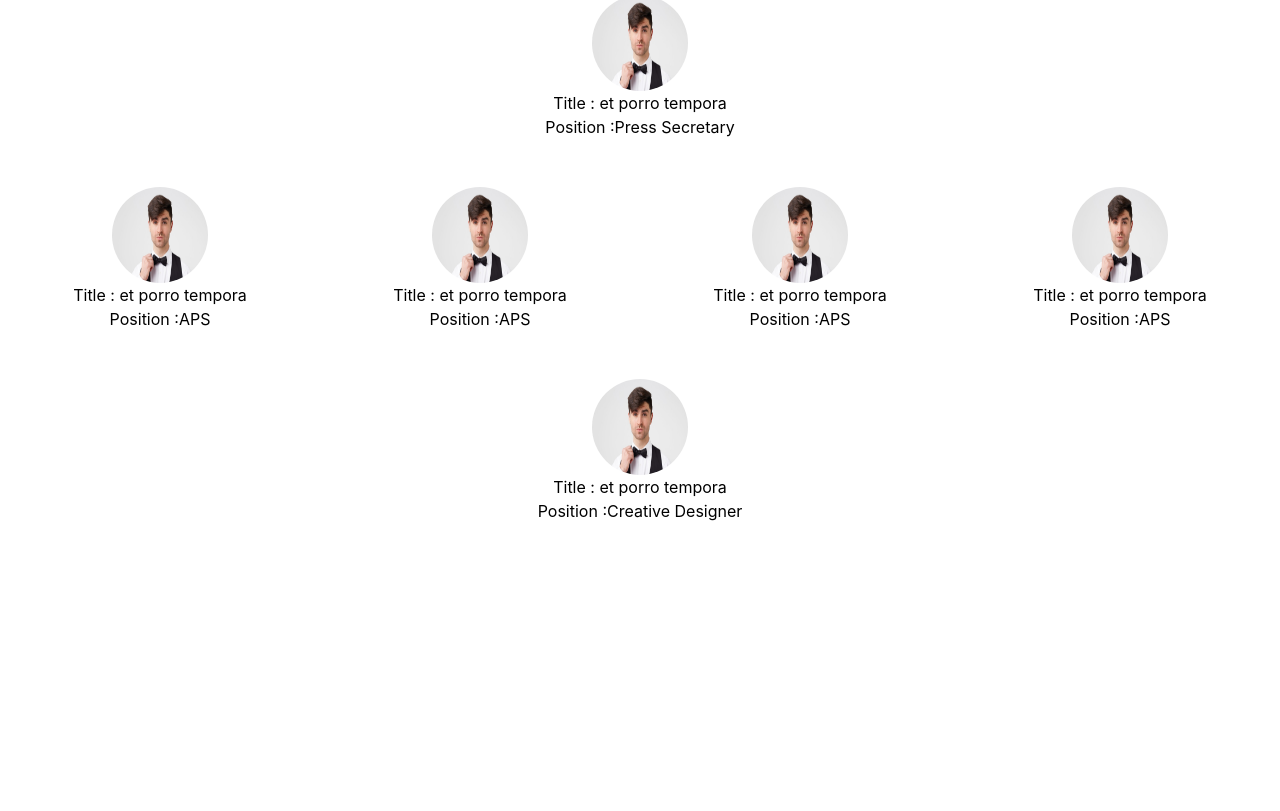
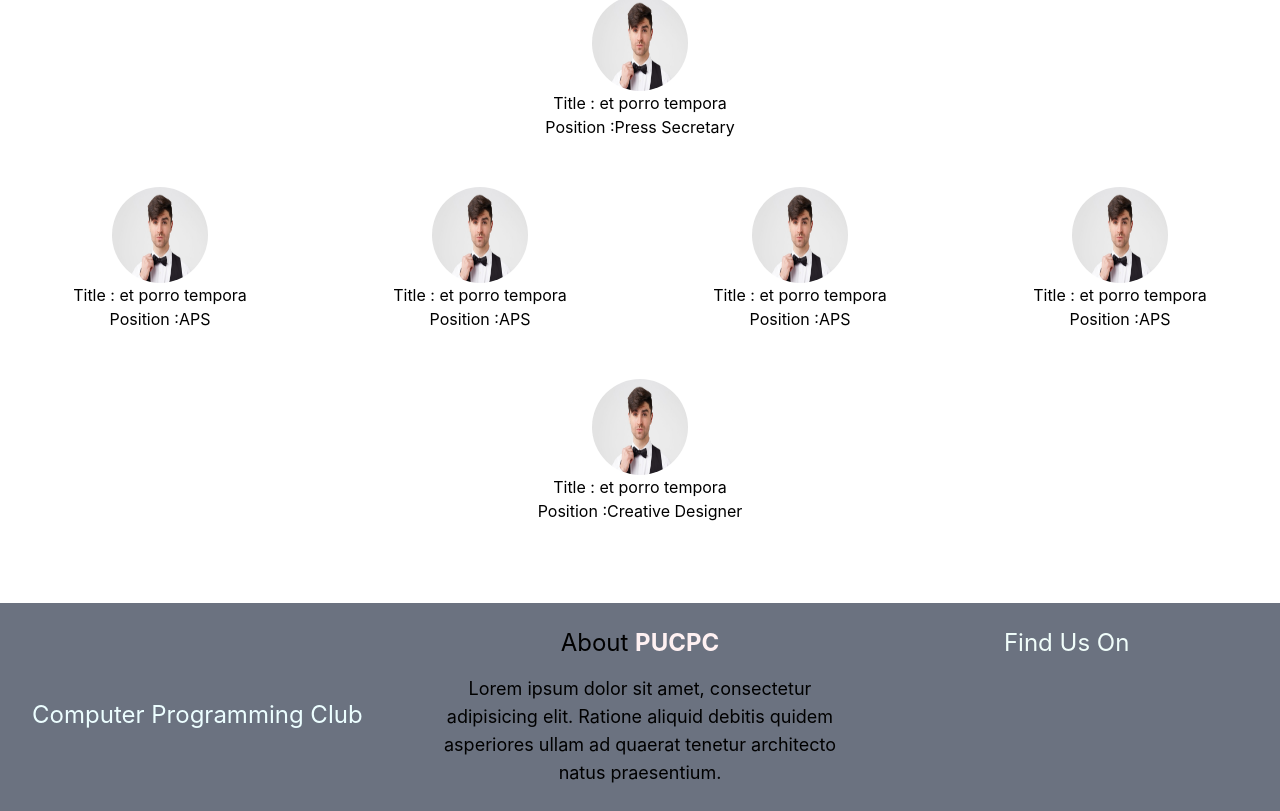
Before and after one commit to PulakBala/PUCPC-CLUB, a React (Create React App) app: page / in a window 1280 px wide. Shown: the part 2795-3606 px from the top of the page. Before the commit the page ends 3318 px from the top, so only its background shows below. Built offline with nearby package versions, Linux system fonts and the light colour scheme.

Commit message:
added footer details

```diff
--- /dev/null
+++ b/src/Components/Footer/Footer.js
@@ -0,0 +1,18 @@
+import React from 'react';
+
+const Footer = () => {
+    return (
+        <div className='footer grid grid-cols-3 mt-20'>
+            <h1 className='mt-24 text-2xl mr-8 text-cyan-50'>Computer Programming Club</h1>
+            <div className="footer-container">
+                <h1 className='mt-6 text-2xl'>About  <span className='text-rose-50 font-bold'>PUCPC</span></h1>
+                <h2 className='mt-4 text-lg'>Lorem ipsum dolor sit amet, consectetur adipisicing elit. Ratione aliquid debitis quidem asperiores ullam ad quaerat tenetur architecto natus praesentium.</h2>
+            </div>
+            <div className="footer-social-media">
+                <h1 className='mt-6 text-2xl text-teal-50'>Find Us On</h1>
+            </div>
+        </div>
+    );
+};
+
+export default Footer;
--- a/src/Components/Home/Home.js
+++ b/src/Components/Home/Home.js
@@ -3,6 +3,7 @@ import { useLoaderData } from 'react-router-dom';
 import images from '../../Images/WhatsApp Image 2022-10-25 at 3.36.49 AM.jpeg'
 import Advisors from '../Advisors/Advisors';
 import CpcWings from '../CpcWings/CpcWings';
+import Footer from '../Footer/Footer';
 const Home = () => {
     const advisors = useLoaderData();
     const cpc = [
@@ -125,6 +126,12 @@ const Home = () => {
                 }
               </div>
             </div>
+
+            {/* Start Footer section */}
+            <footer className='bg-gray-500 h-52'>
+                <Footer></Footer>
+            </footer>
+
         </section>
     );
 };
```
